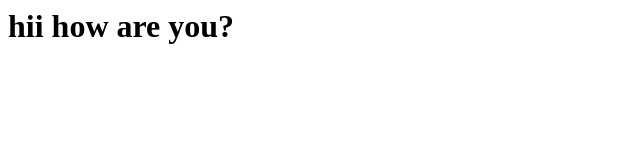
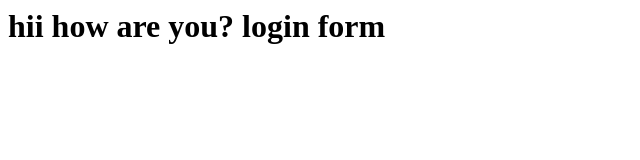
Before and after one commit to ShrivastavaSunny/INT301, a plain HTML site: page index.html in a window 1280 px wide. Shown: the whole page, without its empty margins (0-640 px from the left). Drawn offline with Linux system fonts and the light colour scheme.

Commit message:
login form

```diff
--- /dev/null
+++ b/dare2/app2.js
@@ -0,0 +1 @@
+console.log(123;
--- a/index.html
+++ b/index.html
@@ -1,7 +1,8 @@
 <html>
 <head>
 <body>
-<h1> hii how are you?</h1>
+<h1> hii how are you?
+login form</h1>
 </body>
 </head>
 </html>
```
Also changed, not shown: login.html (added, +1 -0 lines), log.txt (added).
